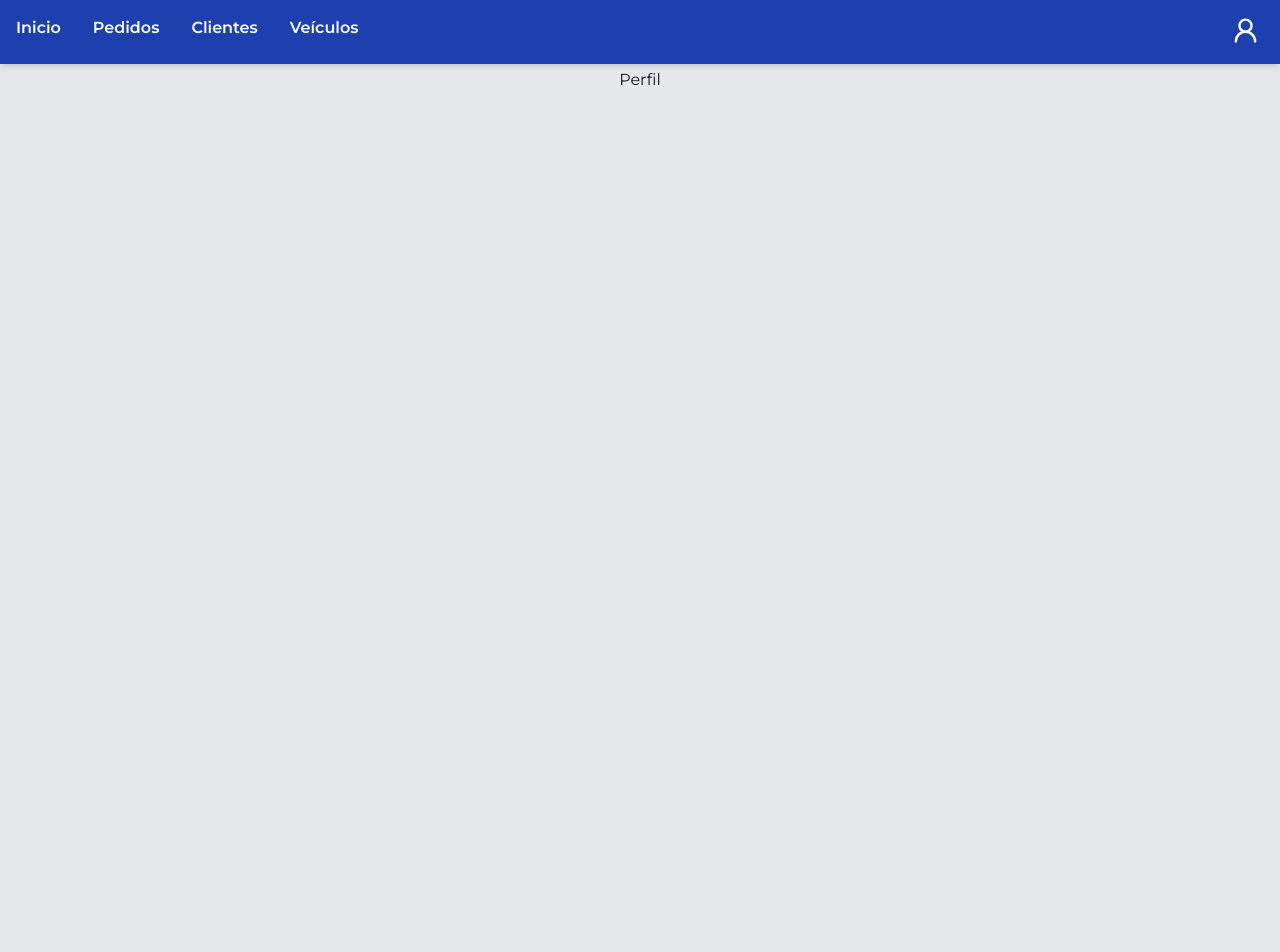
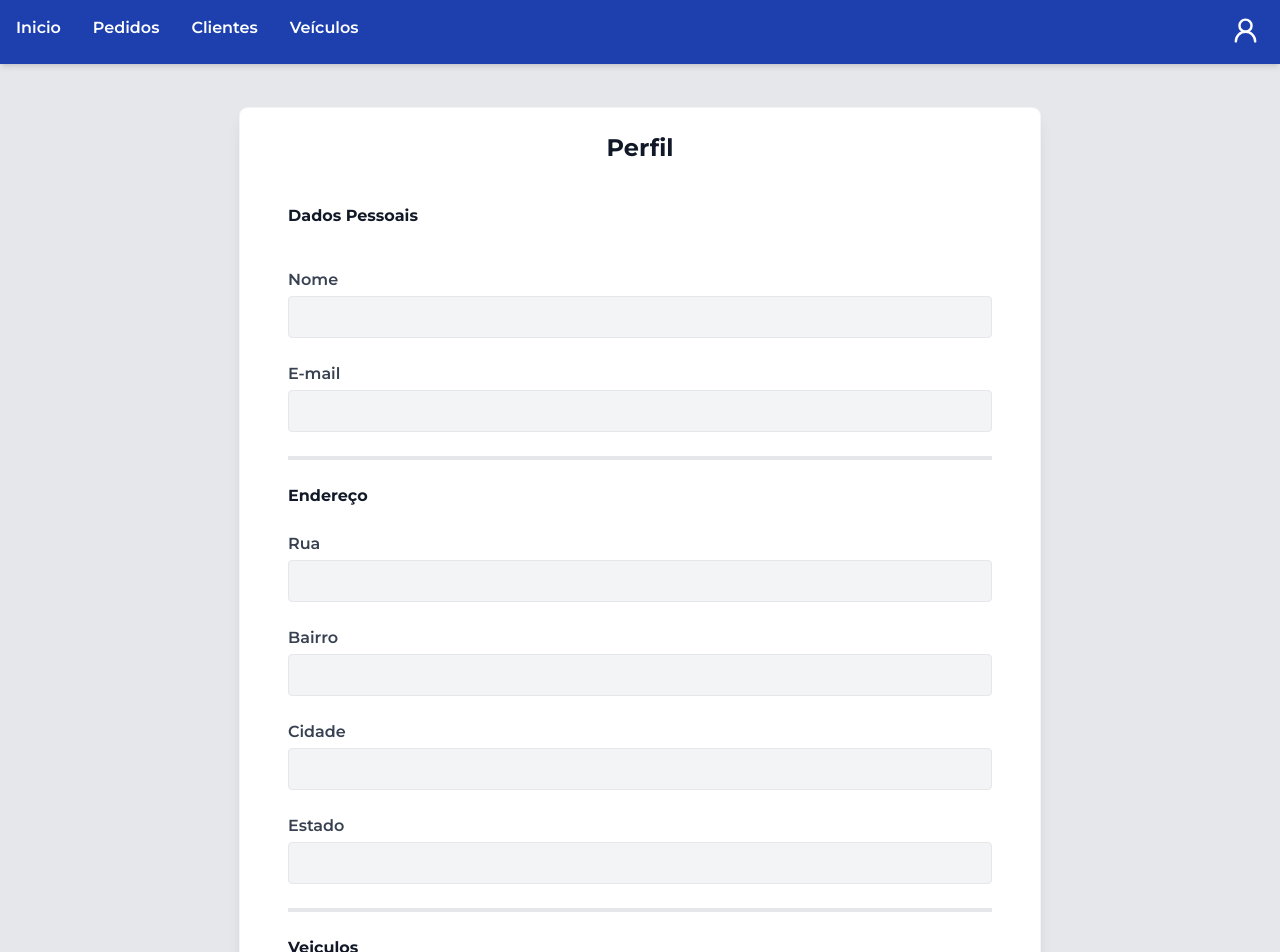
Before and after one commit to KauanQuinzote/Conserta-Felix, a Next.js app in the folder Client/: page /app/profile in a window 1280 px wide. Shown: the top 952 px of the page. Before the commit the page ends 800 px from the top, so only its background shows below. Built offline with nearby package versions, Linux system fonts and the light colour scheme; no server answers; a web font is replaced by a local one.

Commit message:
profile-page

```diff
--- /dev/null
+++ b/Client/app/app/profile/ProfileHeader.tsx
@@ -0,0 +1,22 @@
+'use client';
+import Card from "@/components/Card";
+import ProfileInfo from "./ProfileInfo";
+import LogoutButton from "@/components/LogoutButton";
+import { redirect } from "next/navigation";
+
+function LogOut(){
+    redirect("/app/home")
+}
+
+export default function ProfileHeader(){
+
+    return <div className="w-full flex justify-center mt-10">
+        <Card title="Perfil" width={800}>
+            <ProfileInfo/>
+            <LogoutButton onClick={LogOut}/>
+        </Card>
+
+
+
+    </div>
+}
--- /dev/null
+++ b/Client/app/app/profile/ProfileInfo.tsx
@@ -0,0 +1,84 @@
+'use client';
+import { useEffect, useState } from "react";
+import VehicleList from "@/components/VehicleList";
+
+export default function ProfileInfo(){
+    const [user, setUser] = useState<{ name?: string; email?: string }>({});
+
+    useEffect(() => {
+        const storedUser = localStorage.getItem("user");
+        if (storedUser) {
+            try {
+                setUser(JSON.parse(storedUser));
+            } catch (error) {
+                console.error("Erro ao ler user do localStorage:", error);
+            }
+        }
+    }, []);
+
+    return <div className="flex flex-col space-y-6 p-6">
+
+        <h2 className="text-1xl font-bold mb-4">Dados Pessoais</h2>
+        <div className="flex flex-col space-y-1">
+            <label className="font-semibold text-gray-700">Nome</label>
+            <input
+                type="text"
+                value={user.name || ""}
+                readOnly
+                className="border p-2 rounded bg-gray-100 w-full"
+            />
+        </div>
+
+        <div className="flex flex-col space-y-1">
+            <label className="font-semibold text-gray-700">E-mail</label>
+            <input
+            type="email"
+            value={user.email || ""}
+            readOnly
+            className="border p-2 rounded bg-gray-100 w-full"
+            />
+        </div>
+
+        <hr className='border-t-4'></hr>
+
+        <h2 className="text-1xl font-bold mb-4">Endereço</h2>
+        <div className="flex flex-col space-y-1">
+            <label className="font-semibold text-gray-700">Rua</label>
+            <input
+                type="text"
+                className="border p-2 rounded bg-gray-100 w-full"
+            />
+        </div>
+
+        <div className="flex flex-col space-y-1">
+            <label className="font-semibold text-gray-700">Bairro</label>
+            <input
+            type="text"
+            className="border p-2 rounded bg-gray-100 w-full"
+            />
+        </div>
+
+        <div className="flex flex-col space-y-1">
+            <label className="font-semibold text-gray-700">Cidade</label>
+            <input
+            type="text"
+            className="border p-2 rounded bg-gray-100 w-full"
+            />
+        </div>
+
+        <div className="flex flex-col space-y-1">
+            <label className="font-semibold text-gray-700">Estado</label>
+            <input
+            type="text"
+            className="border p-2 rounded bg-gray-100 w-full"
+            />
+        </div>
+
+        <hr className='border-t-4'></hr>
+
+        <h2 className="text-1xl font-bold mb-4">Veiculos</h2>
+
+        <VehicleList/>
+
+    </div>
+}
--- a/Client/app/app/profile/page.tsx
+++ b/Client/app/app/profile/page.tsx
@@ -1,7 +1,10 @@
+'use client'
+import ProfileHeader from "./ProfileHeader";
+
 export default function Profile() {
     return (
         <main>
-            <h1>Perfil</h1>
+            <ProfileHeader/>
         </main>
     );
 }
--- a/Client/components/Form.tsx
+++ b/Client/components/Form.tsx
@@ -1,3 +1,4 @@
+'use client'
 import React, { useState, cloneElement, isValidElement } from "react";
 
 interface DropdownProps {
--- a/Client/components/ProfileHeader.tsx
+++ /dev/null
@@ -1,20 +0,0 @@
-'use-client'
-import Card from "./Card"
-import Form from "./Form"
-import LogoutButton from "./ButtonLogout"
-import { redirect } from "next/navigation"
-
-function LogOut(){
-    redirect("/app/home")
-}
-
-export default function ProfileHeader(){
-    return <div>
-        <Card title="Pedidos" width={300} height={500}>
-            <Form>
-
-                <LogoutButton onClick={LogOut}/>
-            </Form>
-        </Card>
-    </div>
-}
--- /dev/null
+++ b/Client/components/VehicleList.tsx
@@ -0,0 +1,66 @@
+'use client';
+
+import { useEffect, useState } from "react";
+
+interface Vehicle {
+    id: string;
+    plate: string;
+    model: string;
+    brand: string;
+    year: number;
+}
+
+export default function VehicleList() {
+    const [vehicles, setVehicles] = useState<Vehicle[]>([]);
+    const [loading, setLoading] = useState(true);
+
+    useEffect(() => {
+        const token = localStorage.getItem("token");
+
+        const fetchVehicles = async () => {
+            try {
+                const res = await fetch("http://localhost:3001/api/vehicle", {
+                    headers: {
+                        Authorization: `Bearer ${token}`,
+                        "Content-Type": "application/json"
+                    }
+                });
+
+                const data = await res.json();
+                setVehicles(data);
+            } catch (err) {
+                console.error("Erro ao buscar veículos:", err);
+            } finally {
+                setLoading(false);
+            }
+        };
+
+        fetchVehicles();
+    }, []);
+
+    if (loading) return <p>Carregando veículos...</p>;
+
+    return (
+        <div className="grid grid-cols-1 md:grid-cols-2 gap-4 mt-6">
+            {vehicles.length === 0 && (
+                <p className="text-gray-600">Nenhum veículo cadastrado.</p>
+            )}
+
+            {vehicles.map((vehicle) => (
+                <div key={vehicle.id} className="border p-4 rounded-lg shadow-sm bg-white">
+                    <h3 className="font-bold text-lg text-blue-700">
+                        {vehicle.brand} {vehicle.model}
+                    </h3>
+
+                    <p className="text-gray-700 mt-1">
+                        <strong>Placa:</strong> {vehicle.plate}
+                    </p>
+
+                    <p className="text-gray-700">
+                        <strong>Ano:</strong> {vehicle.year}
+                    </p>
+                </div>
+            ))}
+        </div>
+    );
+}
```
Also changed, not shown: Client/app/api/vehicle/create.ts (added).
